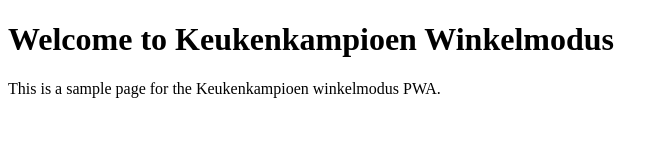
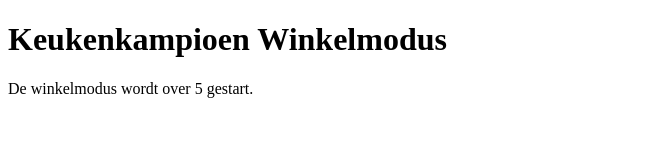
Before and after one commit to websitesupport-dmg/keukenkampioen-winkelmodus, a plain HTML site: page index.html in a window 1280 px wide. Shown: the whole page, without its empty margins (0-669 px from the left). Drawn offline with Linux system fonts and the light colour scheme.

Commit message:
countdown naar winkelmodus

```diff
--- a/index.html
+++ b/index.html
@@ -7,7 +7,21 @@
     <link rel="manifest" href="manifest.json">
 </head>
 <body>
-    <h1>Welcome to Keukenkampioen Winkelmodus</h1>
-    <p>This is a sample page for the Keukenkampioen winkelmodus PWA.</p>
+    <h1>Keukenkampioen Winkelmodus</h1>
+    <p>De winkelmodus wordt over <span id="seconds"></span> gestart.</p>
+    <script>
+        let countdown = 10;
+        const secondsElement = document.getElementById('seconds');
+        secondsElement.textContent = countdown;
+
+        const interval = setInterval(() => {
+            countdown--;
+            secondsElement.textContent = countdown;
+            if (countdown <= 0) {
+                clearInterval(interval);
+                window.location.href = "https://www.keukenkampioen.nl/winkelmodus";
+            }
+        }, 1000);
+    </script>
 </body>
 </html>
```
